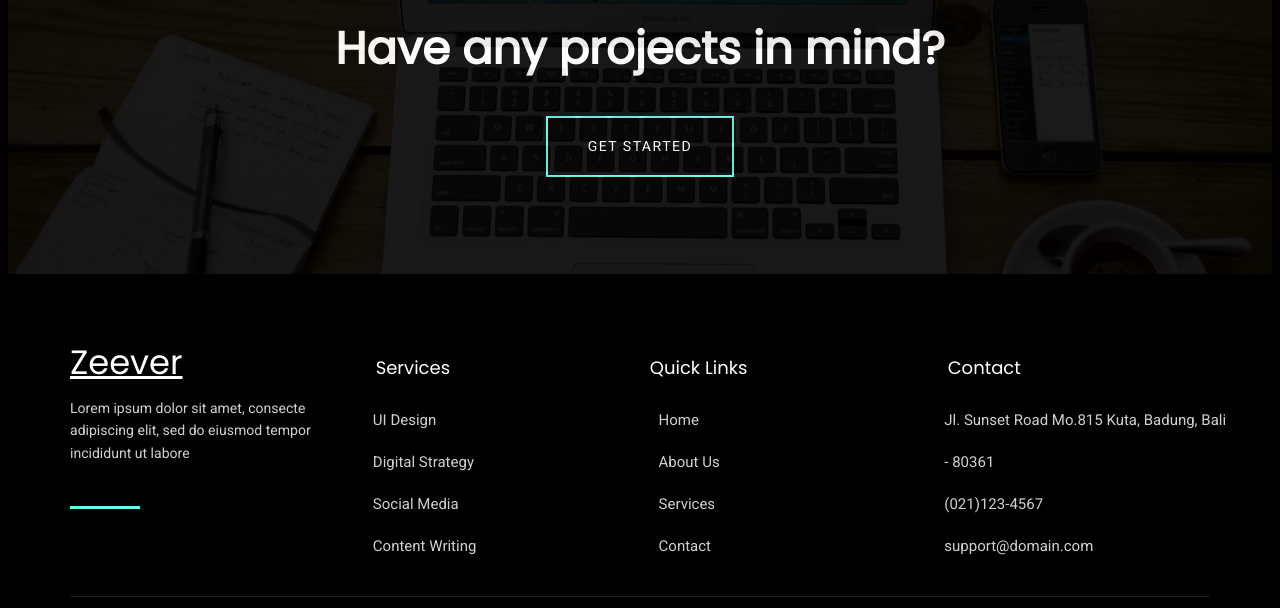
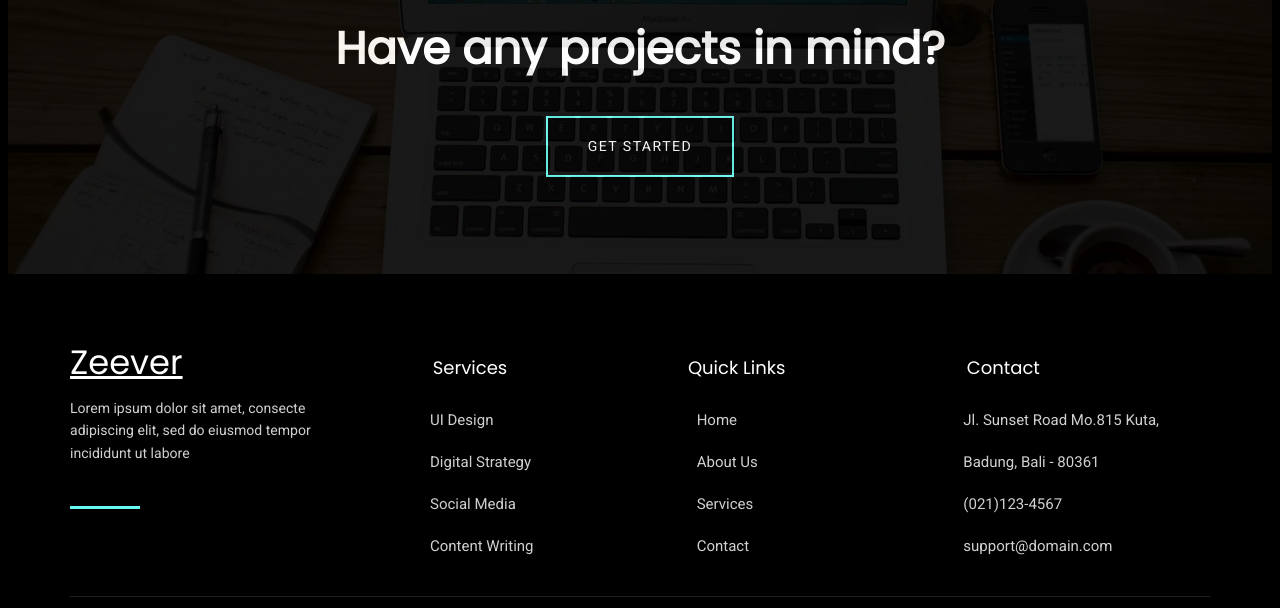
Before and after one commit to jorgecarmona/zeever, a plain HTML site: page index.html in a window 1280 px wide. Shown: the part 6018-6626 px from the top of the page. Drawn offline with Linux system fonts and the light colour scheme.

Commit message:
fix(footer): fixed columns

```diff
--- a/index.css
+++ b/index.css
@@ -449,12 +449,9 @@ ul li {
 }
 
 .footer-section {
+  width: 100%;
   background-color: var(--primary-bg);
   margin: 39px 0 0
-}
-
-.footer-section {
-  width: 100%;
 }
 
 .footer-menu {
@@ -464,13 +461,14 @@ ul li {
 }
 
 .footer-menu div {
-  flex: 2;
+  flex: 1;
   justify-content: center;
 }
 
 .footer-menu div:first-child {
-  /*width: 30%;*/
-  flex: 1.7;
+  flex: 0;
+  flex-basis: 300px;
+  padding-right: 40px;
 }
 
 .footer-menu-block h6 {
```
